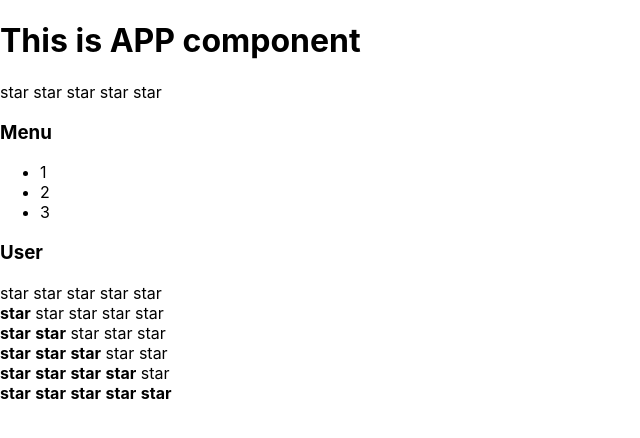
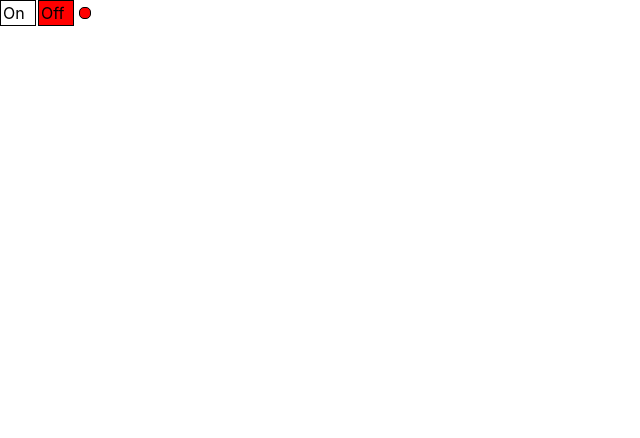
Before and after one commit to Allegro2000git/crabyDm, a React (Create React App) app: page / in a window 1280 px wide. Shown: the top 438 px of the page, without its empty margins (0-640 px from the left). Built offline with nearby package versions, Linux system fonts and the light colour scheme.

Commit message:
next step 01

```diff
--- a/src/App.tsx
+++ b/src/App.tsx
@@ -1,7 +1,8 @@
 import React from 'react';
 import './App.css';
-import {Accordion} from "./components/accordion/Accordion";
-import { Rating } from './components/rating/Rating';
+//import {Accordion} from "./components/accordion/Accordion";
+//import { Rating } from './components/rating/Rating';
+import {OnOFF} from "./components/onOFF/OnOFF";
 
 type PageTitlePropsType = {
     title: string
@@ -10,7 +11,11 @@ type PageTitlePropsType = {
 function App() {
   return (
     <div className="App">
-      <PageTitle title={" This is APP component "}/>
+        <OnOFF/>
+
+
+
+{/*   <PageTitle title={"This is APP component"}/>
       <Rating value={0}/>
       <Accordion titleValue={"Menu"} collapsed={true}/>
       <Accordion titleValue={"User"} collapsed={false}/>
@@ -19,14 +24,14 @@ function App() {
       <Rating value={2}/>
       <Rating value={3}/>
       <Rating value={4}/>
-      <Rating value={5}/>
+      <Rating value={5}/>*/}
     </div>
   );
 }
 
 
-function PageTitle(props: PageTitlePropsType) {
+/*function PageTitle(props: PageTitlePropsType) {
   return <h1>{props.title}</h1>
-}
+}*/
 
 export default App;
--- a/src/components/onOFF/OnOFF.tsx
+++ b/src/components/onOFF/OnOFF.tsx
@@ -1,15 +1,48 @@
+import {useState} from "react";
+
 
 type OnOFFType = {
-    title: string;
-    value: boolean;
-
+   // on: boolean;
 }
 
-const OnOFF = (props: OnOFFType ) => {
+
+export const OnOFF = (props: OnOFFType ) => {
+
+    let [on,setOn ] = useState(false)
+
+    const onStyle = {
+        width: '30px',
+        height: '20px',
+        border: '1px solid black',
+        display: 'inline-block',
+        padding: '2px',
+        backgroundColor: on ? 'green' : 'white',
+
+    }
+    const offStyle = {
+        width: '30px',
+        height: '20px',
+        border: '1px solid black',
+        display: 'inline-block',
+        padding: '2px',
+        marginLeft: '2px',
+        backgroundColor: on ? 'white' : 'red',
+    }
+    const indicatorStyle = {
+        width: '10px',
+        height: '10px',
+        borderRadius: '5px',
+        border: '1px solid black',
+        display: 'inline-block',
+        marginLeft: '5px',
+        backgroundColor: on ? 'green' : 'red',
+    }
+
     return (
-        <>
-        <button>{props.title}</button>
-        <button>{props.title}</button>
-        </>
+        <div>
+        <div style={onStyle} onClick={ ()=>{setOn(true)}} >On</div>
+        <div style={offStyle} onClick={ ()=>{setOn(false)}} >Off</div>
+        <div style={indicatorStyle}></div>
+        </div>
     );
 }
```
